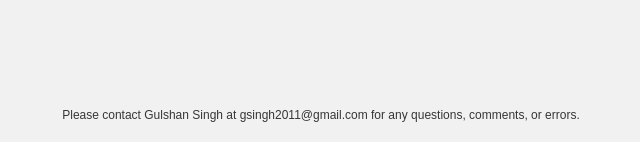
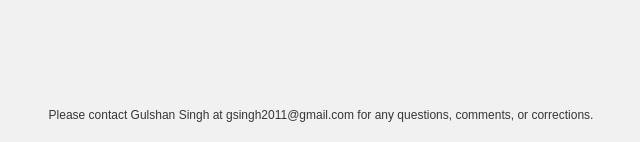
Before and after one commit to gsingh93/sikhhistoryquestions, a PHP site: page / in a window 1280 px wide. Shown: the part 658-800 px from the top of the page, without its empty margins (319-959 px from the left). Run offline with PHP 8.4, Linux system fonts and the light colour scheme; data that the repository does not hold is empty; a stand-in replaces the project's code that opens the database connection.

Commit message:
Footer text modification

```diff
--- a/index.php
+++ b/index.php
@@ -78,7 +78,7 @@
       </div>
       </div>
       <div id="footer">
-	<p>Please contact Gulshan Singh at gsingh2011@gmail.com for any questions, comments, or errors.</p>
+	<p>Please contact Gulshan Singh at gsingh2011@gmail.com for any questions, comments, or corrections.</p>
       </div>
     </body>
 </html>
```
